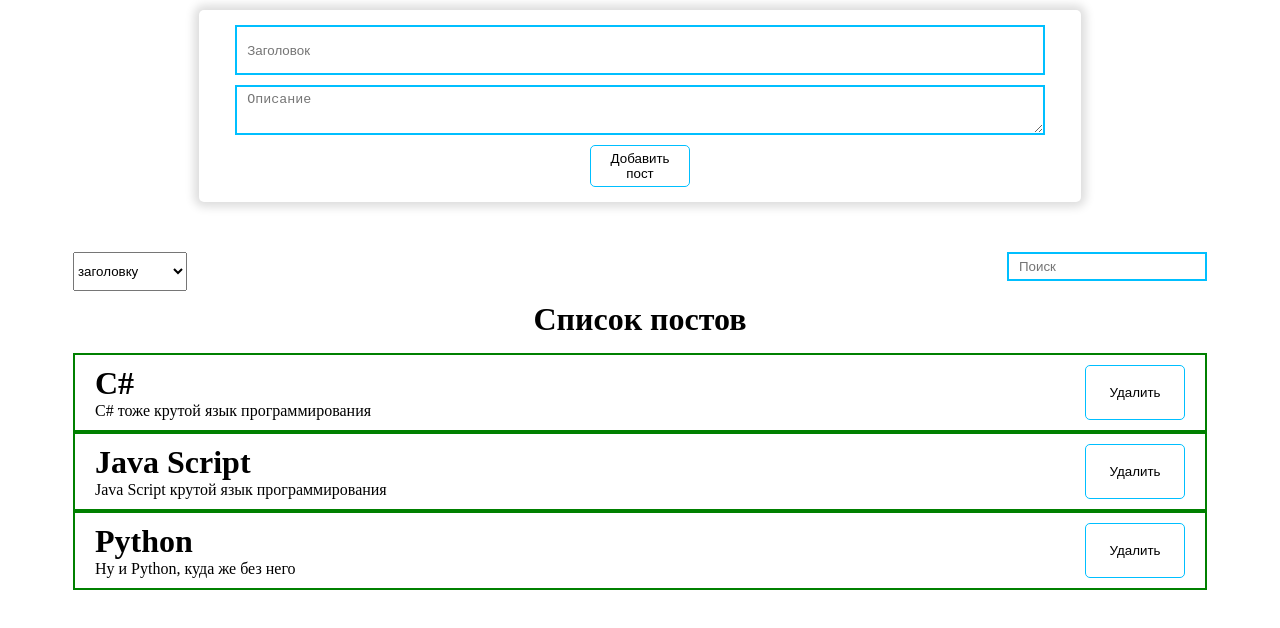
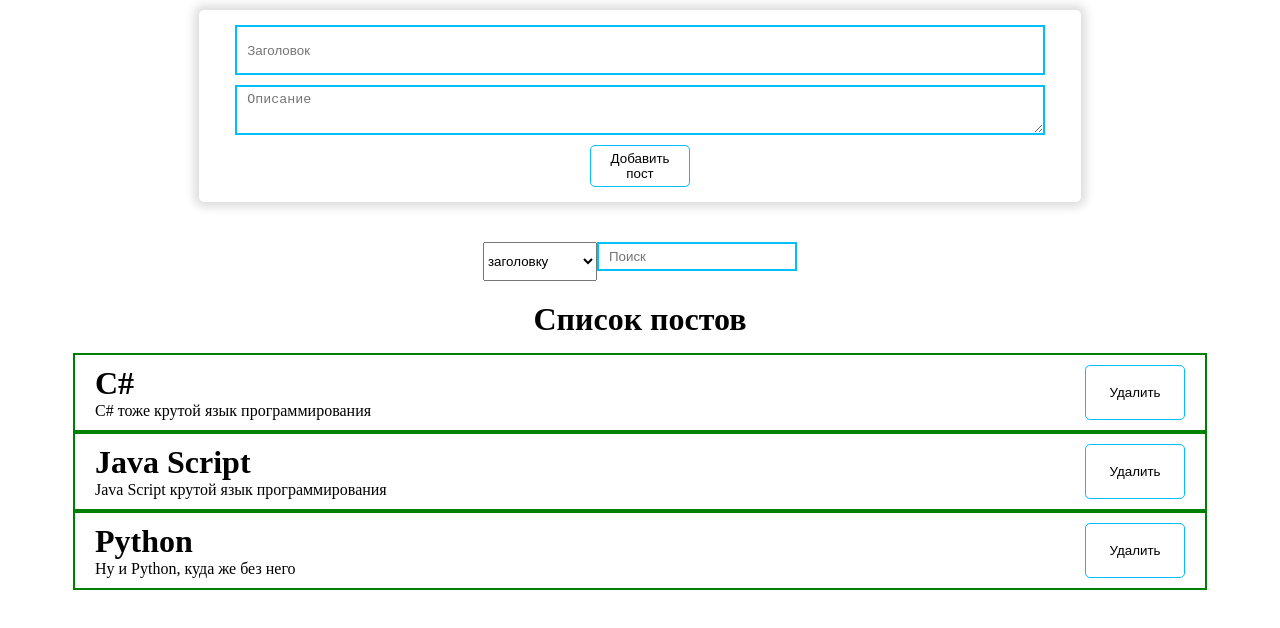
Before and after one commit to SteamDwarf/ReactNote, a React (Create React App) app: page / in a window 1280 px wide. Shown: the top 628 px of the page. Built offline with nearby package versions, Linux system fonts and the light colour scheme.

Commit message:
small changes

```diff
--- a/src/App.js
+++ b/src/App.js
@@ -54,16 +54,16 @@ function App () {
   return (
     <div className="App">
       <PostForm addNewPost={addNewPost}/>
-      {
-        posts.length !== 0
-        ?
+      <PostVieweControl
+        changePostOrder={changePostOrder}
+        findPosts={findPosts}
+      />
           <div className={"post-list"}>
-            <PostVieweControl changePostOrder={changePostOrder} findPosts={findPosts} />
-            <PostsList posts={sortedAndFilteredPosts} deletePost={deletePost}/>
+            <PostsList
+              posts={sortedAndFilteredPosts}
+              deletePost={deletePost}
+            />
           </div>
-        :
-          <h1>Посты не найдены</h1>
-      }
 
     </div>
   );
--- a/src/components/PostsList.js
+++ b/src/components/PostsList.js
@@ -2,6 +2,14 @@ import React from 'react';
 import Post from './Post';
 
 function PostsList({posts, deletePost}) {
+  if(posts.length === 0) {
+    return (
+      <div>
+        <h1>Посты не найдены</h1>
+      </div>
+    );
+  }
+
   return (
     <div>
       <h1 className={"post-list_title"}>Список постов</h1>
```
